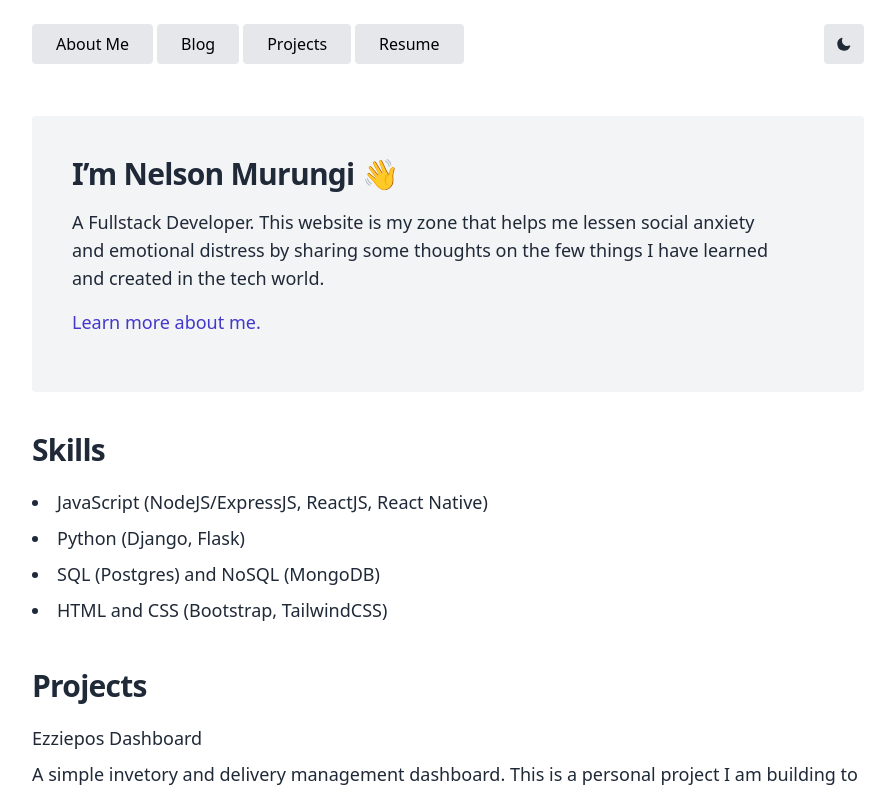
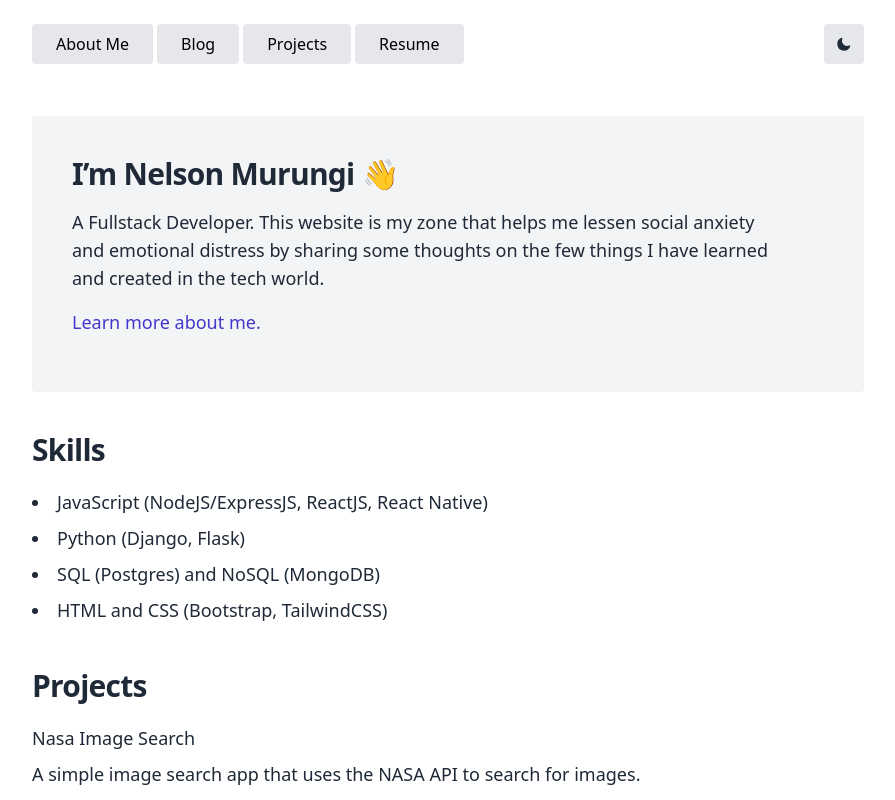
Before and after one commit to mwinel/nelsonmurungi.com, a Next.js app: page / in a window 1280 px wide. Shown: the top 800 px of the page, without its empty margins (192-1087 px from the left). Built offline with nearby package versions, Linux system fonts and the light colour scheme; what @tailwindcss/typography would draw is missing.

Commit message:
Update projects list

```diff
--- a/data/projects.js
+++ b/data/projects.js
@@ -1,4 +1,12 @@
 export const projects = [
+  {
+    id: 5,
+    name: "Nasa Image Search",
+    description: "A simple image search app that uses the NASA API to search for images.",
+    dateCreated: "5th November 2022",
+    repositoryURL: "https://github.com/mwinel/nasa-image-search",
+    projectURL: "https://nasa-image-search-three.vercel.app",
+  },
   {
     id: 4,
     name: "Ezziepos Dashboard",
```
